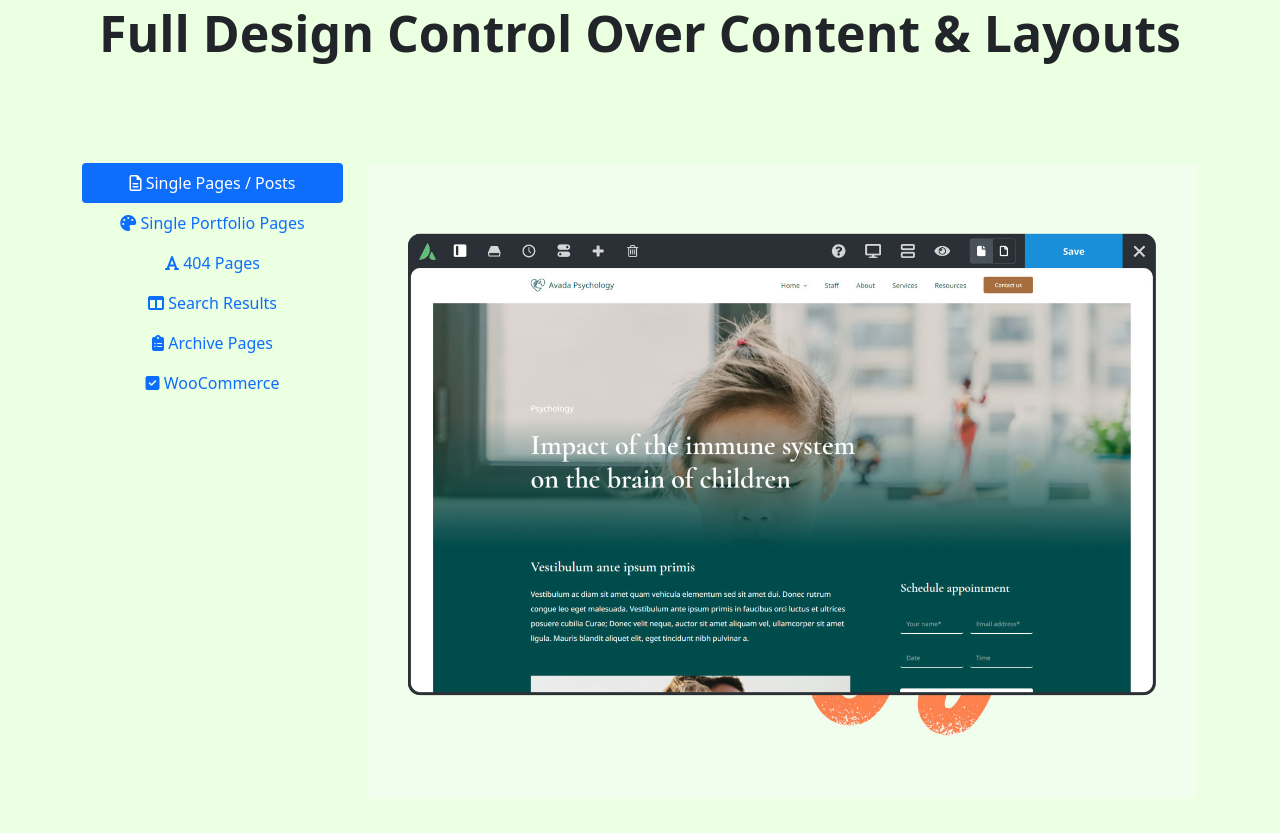
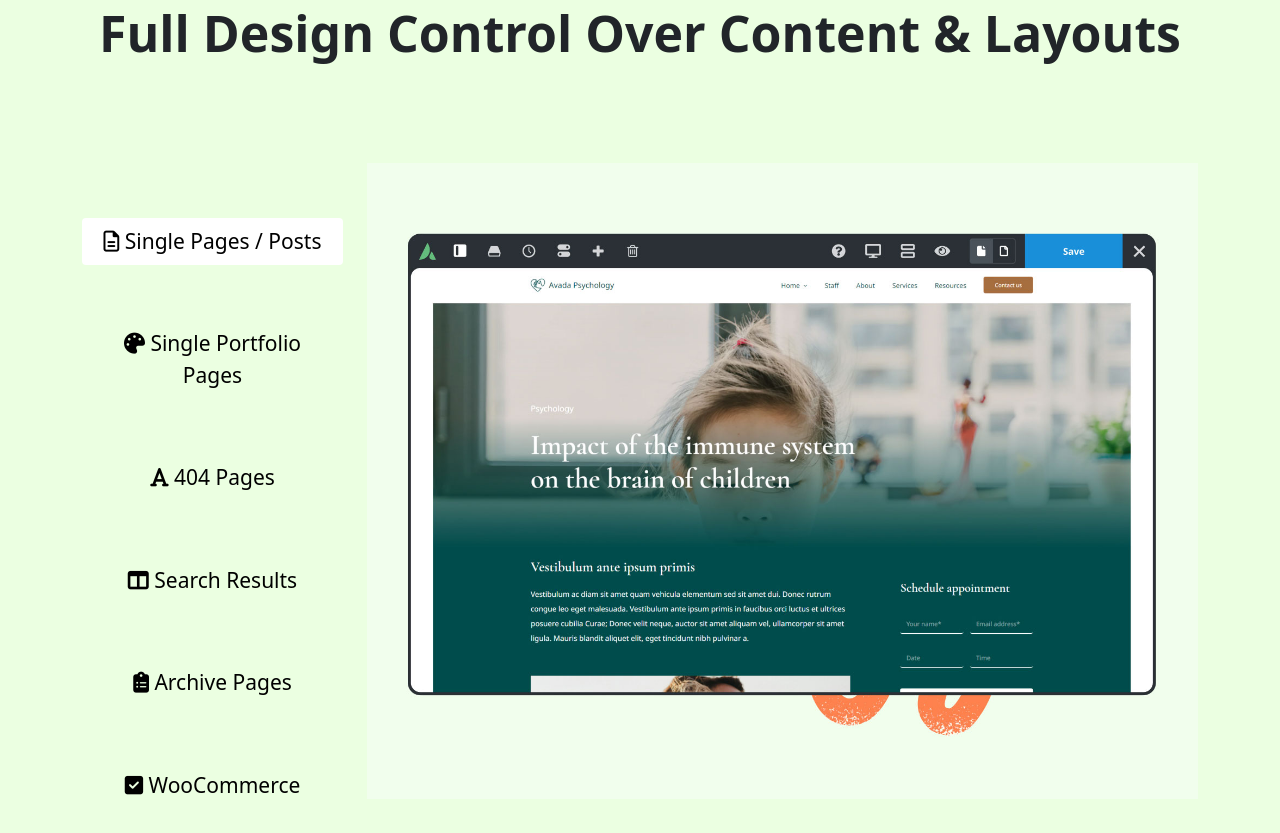
Before and after one commit to anuj-kandari-06/avada, a plain HTML site: page layout-builder.html in a window 1280 px wide. Shown: the part 2707-3540 px from the top of the page. Drawn offline with nearby package versions, Linux system fonts and the light colour scheme.

Commit message:
update tab section

```diff
--- a/css/style.css
+++ b/css/style.css
@@ -1135,7 +1135,9 @@ font-size: 55px;
 }
 .avada-cta a {
     color: #000;
-
+}
+.avada-cta a:hover {
+    color: #65bd7d;
 }
 .entire-website{
     padding: 100px;
@@ -1172,3 +1174,12 @@ font-size: 55px;
 .m-bottom{
     margin-bottom: 100px;
 }
+.full-design .nav-pills .nav-link.active, .nav-pills .show>.nav-link {
+    color: #000;
+    background-color: #fff;
+}
+.full-design .nav-link {
+   color: #000;
+       font-size: 21px;
+    margin-top: 55px;
+}
--- a/layout-builder.html
+++ b/layout-builder.html
@@ -459,7 +459,7 @@
                 <!-- Left Vertical Tabs -->
                 <div class="col-lg-3 ">
 
-                    <div class="nav flex-column nav-pills" id="v-pills-tab" role="tablist">
+                    <div class="nav flex-column nav-pills m-bottom fs-22" id="v-pills-tab" role="tablist">
 
                         <button class="nav-link active" data-bs-toggle="pill" data-bs-target="#single-pages">
                             <i class="fa-regular fa-file-lines"></i>
@@ -498,7 +498,7 @@
                     <div class="tab-content">
 
                         <div class="tab-pane fade show active" id="single-pages">
-                            <img src="images/single-post-3.jpg" class="img-fluid" alt="Setup Type">
+                            <img src="images/single-post-3.jpg" class="img-fluid"  alt="Setup Type">
                         </div>
 
                         <div class="tab-pane fade" id="single-portfolio-pages">
```
